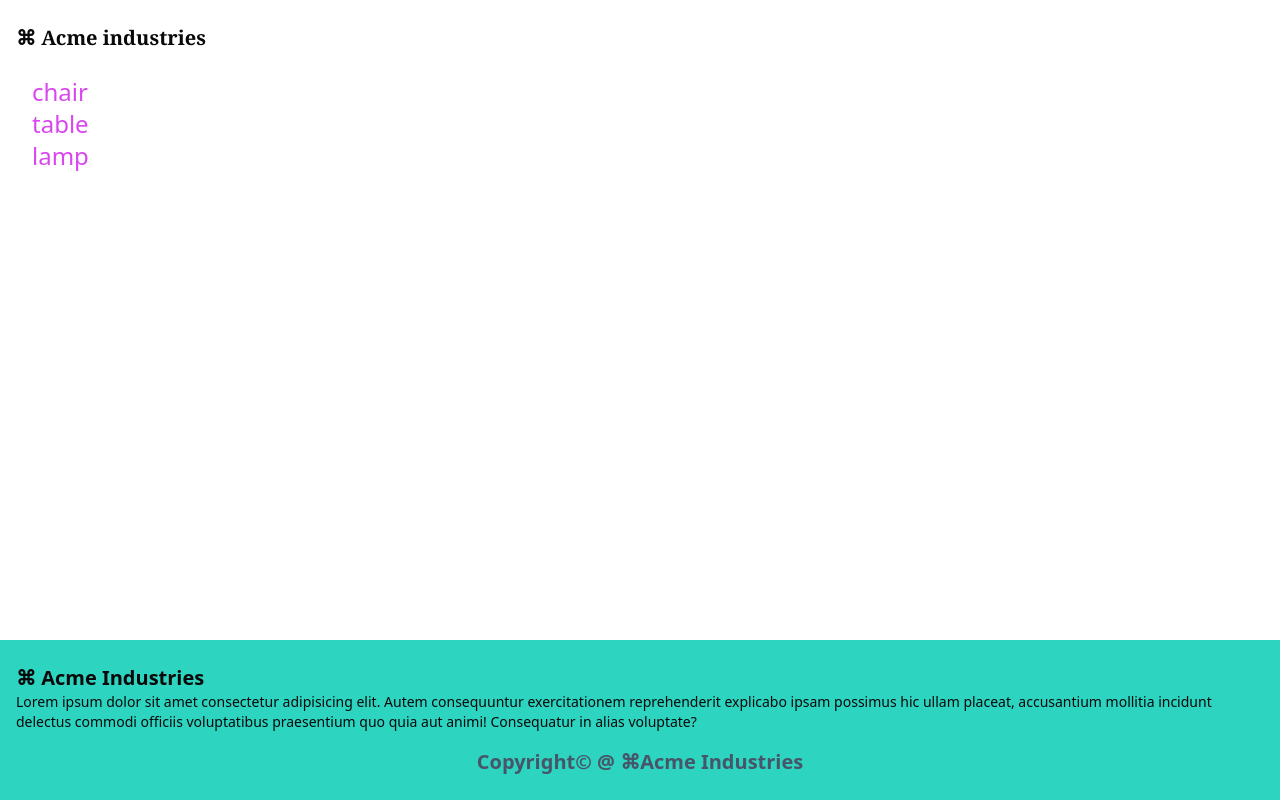
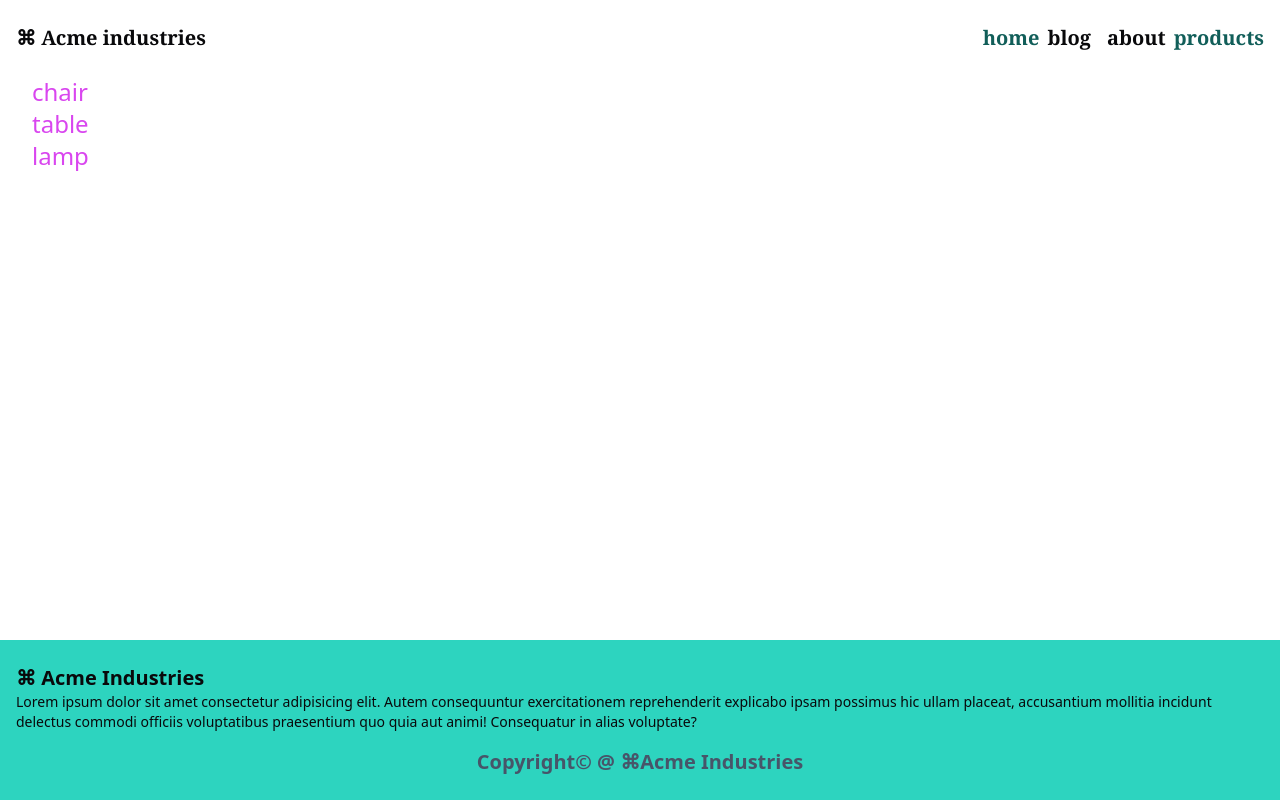
Before and after one commit to 91FAhmed/nextjs-playground, a Next.js app: page /products in a window 1280 px wide. Built offline with nearby package versions, Linux system fonts and the light colour scheme.

Commit message:
Link static pages

```diff
--- a/src/app/footer.tsx
+++ b/src/app/footer.tsx
@@ -2,7 +2,7 @@ import React from "react";
 
 export default function Footer() {
   return (
-    <footer className="bg-teal-400 absolute bottom-0  px-4 py-6 font-sans font-semibold text-xl z-0">
+    <footer className="bg-teal-400 fixed bottom-0  px-4 py-6 font-sans font-semibold text-xl z-0 w-full">
       <h1>⌘ Acme Industries</h1>
       <p className="text-sm  font-normal text-[14px] ">
         Lorem ipsum dolor sit amet consectetur adipisicing elit. Autem
--- a/src/app/header.tsx
+++ b/src/app/header.tsx
@@ -1,9 +1,40 @@
-import React from "react";
+"use client";
+
+import { useMemo } from "react";
+import Link from "next/link";
+import { usePathname } from "next/navigation";
+
+const linksHead = [
+  { path: "/", route: "home" },
+  { path: "/blog", route: "blog" },
+  { path: "/about", route: "about" },
+  { path: "/products", route: "products" },
+];
 
 export default function Header() {
+  const currentPath = usePathname();
+
+  const renderedLinks = useMemo(() => {
+    return linksHead.map((page) => {
+      const isActive = currentPath.startsWith(page.path);
+      return (
+        <Link
+          key={page.path}
+          className={
+            isActive ? "font-bold text-teal-800" : "hover:text-teal-500 px-2"
+          }
+          href={page.path}
+        >
+          {page.route}
+        </Link>
+      );
+    });
+  }, [currentPath]);
+
   return (
-    <header className="font-serif font-semibold text-xl px-4 py-6">
+    <header className="font-serif flex justify-between font-semibold text-xl px-4 py-6">
       <h1>⌘ Acme industries</h1>
+      <div>{renderedLinks}</div>
     </header>
   );
 }
--- a/src/app/layout.tsx
+++ b/src/app/layout.tsx
@@ -3,7 +3,7 @@ import Header from "./header";
 import Footer from "./footer";
 
 export const metadata = {
-  title: "Next.js",
+  title: "Acme",
   description: "Generated by Next.js",
 };
 
@@ -14,7 +14,7 @@ export default function RootLayout({
 }) {
   return (
     <html lang="en">
-      <body className="relative h-lvh">
+      <body className="relative h-lvh ">
         <Header />
         <section className="font-sans  font-light px-8  ">{children}</section>
         <Footer />
--- a/src/app/not-found.tsx
+++ b/src/app/not-found.tsx
@@ -11,7 +11,7 @@ import { AlertCircle } from "lucide-react";
 
 export default function NotFound() {
   return (
-    <div className="min-h-screen flex items-center justify-center bg-gray-100">
+    <div className="h-96 flex items-center justify-center">
       <Card className="w-[380px]">
         <CardHeader>
           <CardTitle className="flex items-center gap-2">
--- a/src/app/products/page.tsx
+++ b/src/app/products/page.tsx
@@ -1,11 +1,12 @@
 const products = ["chair", "table", "lamp"];
+import Link from "next/link";
 
 export default function Products() {
   return (
     <div>
       {products.map((prod, indx) => (
         <h1 className="text-fuchsia-500 text-2xl  " key={indx}>
-          <a href={`/products/${prod}`}>{prod}</a>
+          <Link href={`/products/${prod}`}>{prod}</Link>
         </h1>
       ))}
     </div>
```
